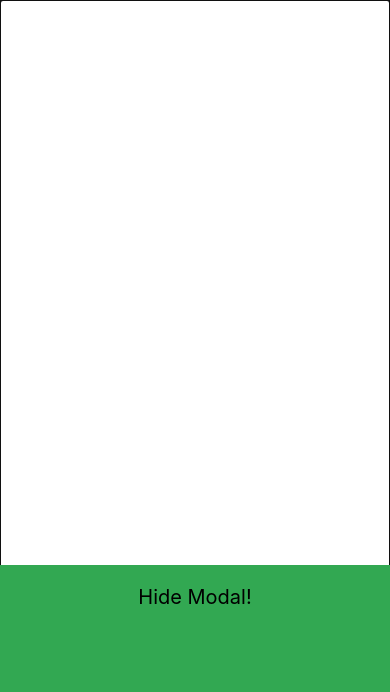
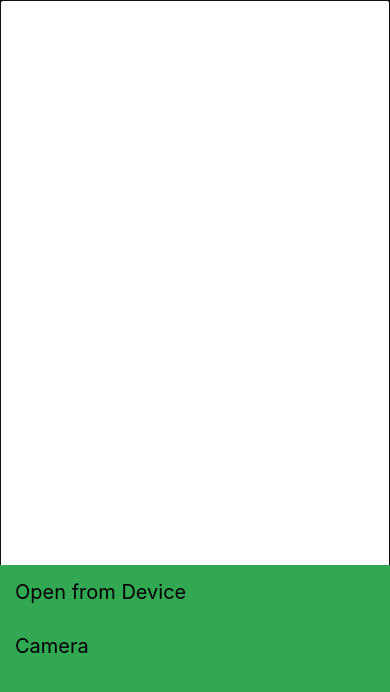
Before and after one commit to angeloaustria/smart-cook, a React Native app: screen / in a window 390 px wide. Shown: the top 692 px of the page. Built offline with nearby package versions, Linux system fonts and the light colour scheme.

Commit message:
Added access to phone albums

```diff
--- a/App.js
+++ b/App.js
@@ -1,4 +1,4 @@
-import React, { useState } from 'react';
+import React, {useState, useEffect} from 'react';
 import {
   StyleSheet,
   Text,
@@ -10,12 +10,14 @@ export default function App() {
   const [modalVisible, setModalVisible] = useState(true);
 
   return (
-    <>
-      <TouchableOpacity style={styles.container} onPress={() => {setModalVisible(!modalVisible);}}>
-        <Text>Show Modal</Text>
-      </TouchableOpacity>
-      <MainModal modalVisible={modalVisible} setModalVisible={setModalVisible}/>
-    </>
+      <>
+        <TouchableOpacity style={styles.container} onPress={() => {
+          setModalVisible(!modalVisible);
+        }}>
+          <Text>Show Modal</Text>
+        </TouchableOpacity>
+        <MainModal modalVisible={modalVisible} setModalVisible={setModalVisible}/>
+      </>
   );
 }
 
@@ -25,14 +27,5 @@ const styles = StyleSheet.create({
     backgroundColor: '#fff',
     alignItems: 'center',
     justifyContent: 'center',
-  },
-  item: {
-    backgroundColor: '#f9c2ff',
-    padding: 20,
-    marginVertical: 8,
-    marginHorizontal: 16,
-  },
-  title: {
-    fontSize: 32,
-  },
+  }
 });
--- a/components/MainModal.js
+++ b/components/MainModal.js
@@ -6,8 +6,22 @@ import {
   View
 } from 'react-native';
 import MainModalItem from "./MainModalItem";
+import * as ImagePicker from "expo-image-picker";
 
 export default function MainModal({modalVisible, setModalVisible}) {
+
+  let openImagePickerAsync = async () => {
+    let permissionResult = await ImagePicker.requestCameraRollPermissionsAsync();
+
+    if (permissionResult.granted === false) {
+      alert("Permission to access camera roll is required!");
+      return;
+    }
+
+    let pickerResult = await ImagePicker.launchImageLibraryAsync();
+    console.log(pickerResult);
+  };
+
   return (
       <>
         <Modal
@@ -23,9 +37,15 @@ export default function MainModal({modalVisible, setModalVisible}) {
           >
             <TouchableWithoutFeedback>
               <View style={modalStyle.innerContainer}>
-                <MainModalItem onPress={() => {
-                  console.log('hello');
-                }}/>
+                <MainModalItem
+                    text={'Open from Device'}
+                    onPress={async () => {
+                      await openImagePickerAsync()
+                    }}/>
+                <MainModalItem
+                    text={'Camera'}
+                    onPress={null}
+                />
               </View>
             </TouchableWithoutFeedback>
           </TouchableOpacity>
--- a/components/MainModalItem.js
+++ b/components/MainModalItem.js
@@ -5,11 +5,11 @@ import {
   TouchableHighlight,
 } from 'react-native';
 
-export default function MainModalItem({onPress}) {
+export default function MainModalItem({text, onPress}) {
   return (
       <>
         <TouchableHighlight style={modalItemStyle.item} onPress={() => onPress()}>
-          <Text style={modalItemStyle.text}>Hide Modal!</Text>
+          <Text style={modalItemStyle.text}>{text}</Text>
         </TouchableHighlight>
       </>
   )
@@ -17,7 +17,8 @@ export default function MainModalItem({onPress}) {
 
 const modalItemStyle = StyleSheet.create({
   item: {
-    padding: 20,
+    padding: 15,
+    width: '100%'
   },
   text: {
     fontSize: 20
--- a/package.json
+++ b/package.json
@@ -12,7 +12,9 @@
     "react": "~16.9.0",
     "react-dom": "~16.9.0",
     "react-native": "https://github.com/expo/react-native/archive/sdk-36.0.0.tar.gz",
-    "react-native-web": "~0.11.7"
+    "react-native-web": "~0.11.7",
+    "expo-permissions": "~8.0.0",
+    "expo-image-picker": "~8.0.1"
   },
   "devDependencies": {
     "babel-preset-expo": "~8.0.0",
```
Also changed, not shown: 1 other file (tests, documents, lock files or other folders).
